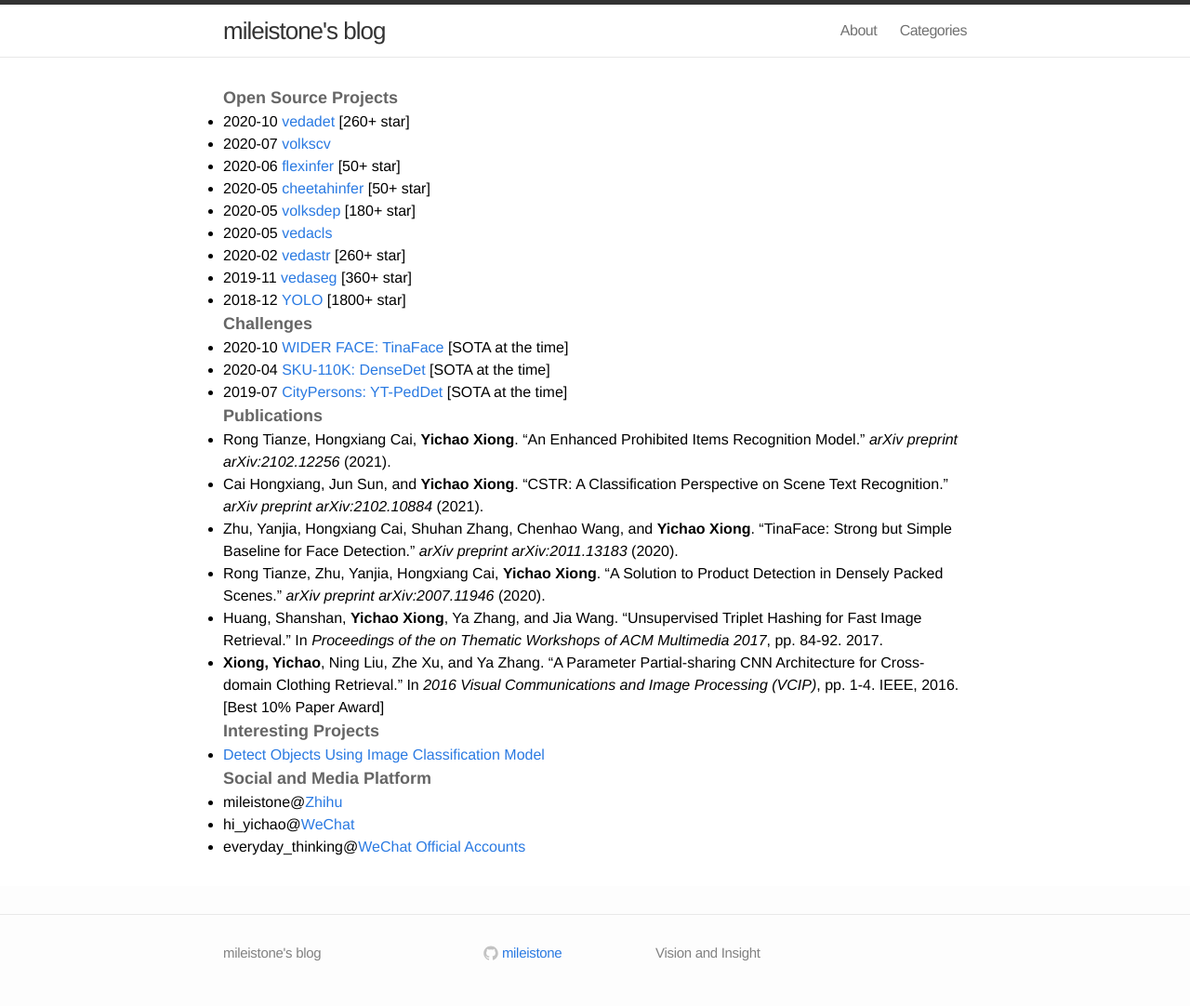
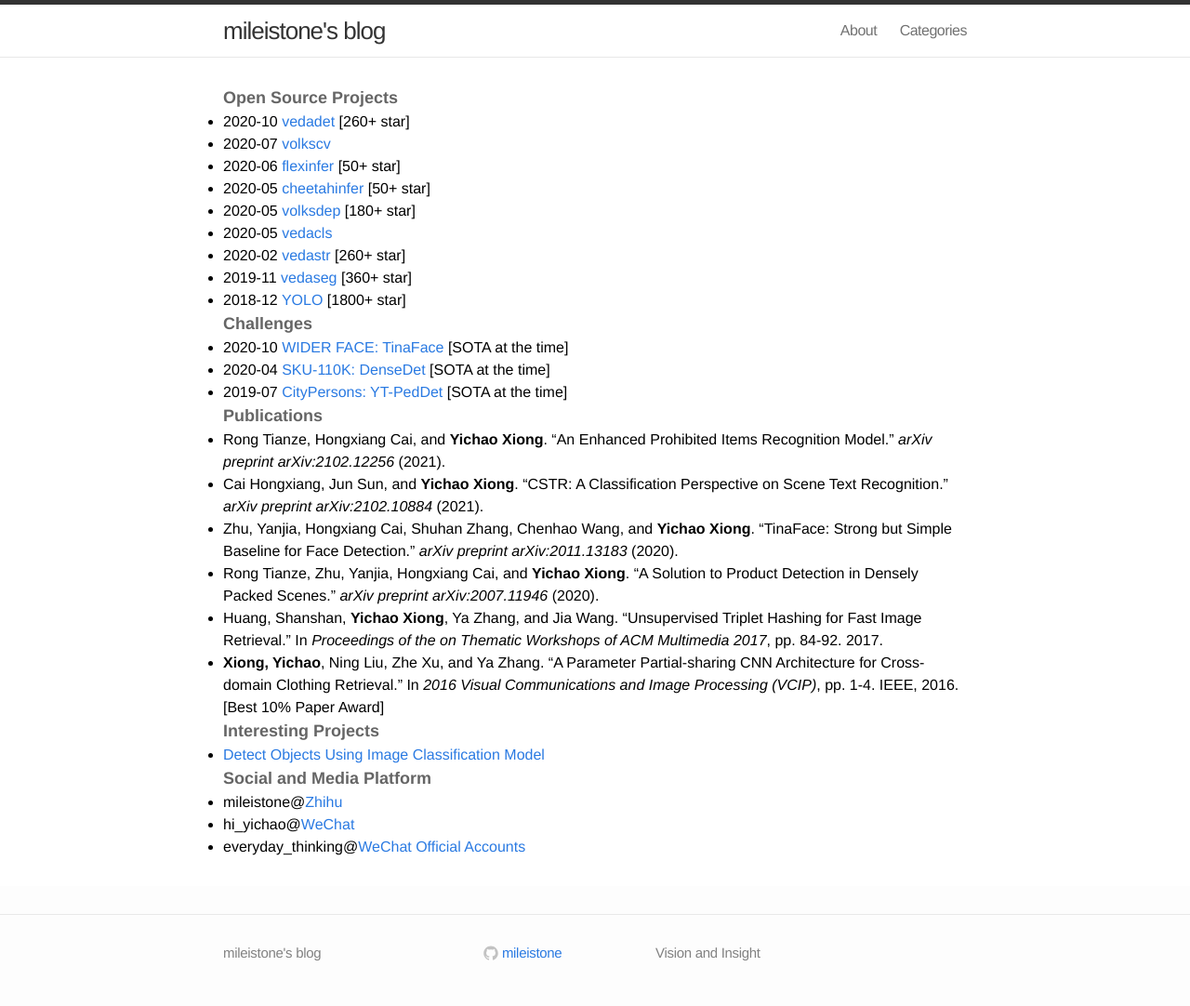
Before and after one commit to mileistone/mileistone.github.io, a Jekyll site: the page built from pages/about.md, in a window 1280 px wide. Shown: the whole page at 93% size. Built offline with Jekyll 4.4.1, drawn with Linux system fonts in a browser that asks for light colours.

Commit message:
Update about.md

```diff
--- a/pages/about.md
+++ b/pages/about.md
@@ -35,13 +35,13 @@ includelink: true
 
 ##### Publications
 
-- Rong Tianze, Hongxiang Cai, **Yichao Xiong**. "An Enhanced Prohibited Items Recognition Model." *arXiv preprint arXiv:2102.12256* (2021).
+- Rong Tianze, Hongxiang Cai, and **Yichao Xiong**. "An Enhanced Prohibited Items Recognition Model." *arXiv preprint arXiv:2102.12256* (2021).
 
 - Cai Hongxiang, Jun Sun, and **Yichao Xiong**. "CSTR: A Classification Perspective on Scene Text Recognition." *arXiv preprint arXiv:2102.10884* (2021).
 
 - Zhu, Yanjia, Hongxiang Cai, Shuhan Zhang, Chenhao Wang, and **Yichao Xiong**. "TinaFace: Strong but Simple Baseline for Face Detection." *arXiv preprint arXiv:2011.13183* (2020).
 
-- Rong Tianze, Zhu, Yanjia, Hongxiang Cai, **Yichao Xiong**. "A Solution to Product Detection in Densely Packed Scenes." *arXiv preprint arXiv:2007.11946* (2020).
+- Rong Tianze, Zhu, Yanjia, Hongxiang Cai, and **Yichao Xiong**. "A Solution to Product Detection in Densely Packed Scenes." *arXiv preprint arXiv:2007.11946* (2020).
 
 - Huang, Shanshan, **Yichao Xiong**, Ya Zhang, and Jia Wang. "Unsupervised Triplet Hashing for Fast Image Retrieval." In *Proceedings of the on Thematic Workshops of ACM Multimedia 2017*, pp. 84-92. 2017.
 
```
